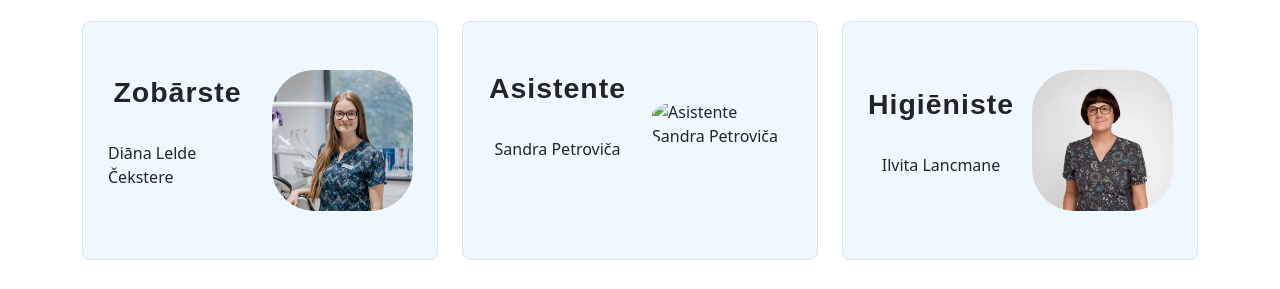
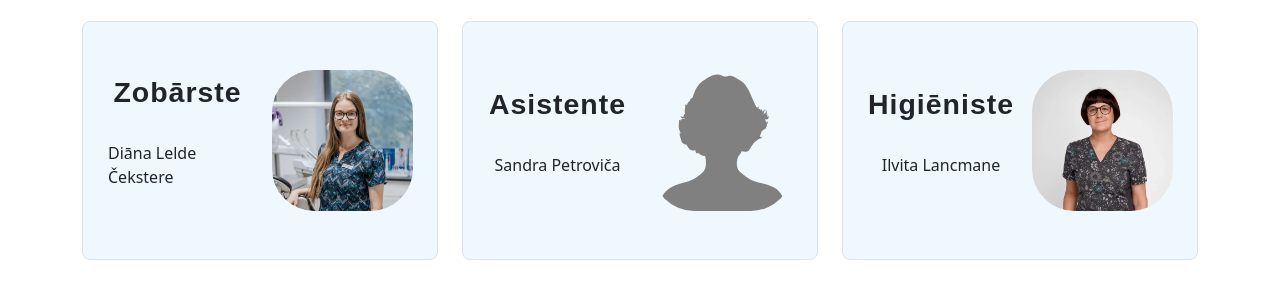
Before and after one commit to Dialdent/Webpage, a plain HTML site: page index.html in a window 1280 px wide. Shown: the part 458-747 px from the top of the page. Drawn offline with Linux system fonts and the light colour scheme; no server answers.

Commit message:
gray placeholder final

```diff
--- a/index.html
+++ b/index.html
@@ -298,7 +298,7 @@
                   </table>
                 </div>
                 <div class="col-12 col-lg-6">
-                  <img src="Gray_placeholder.svg" alt="Asistente Sandra Petroviča">
+                  <img src="assets/img/Personals/Gray_placeholder.svg" alt="Asistente Sandra Petroviča">
                 </div>
               </div>
             </div>
```
